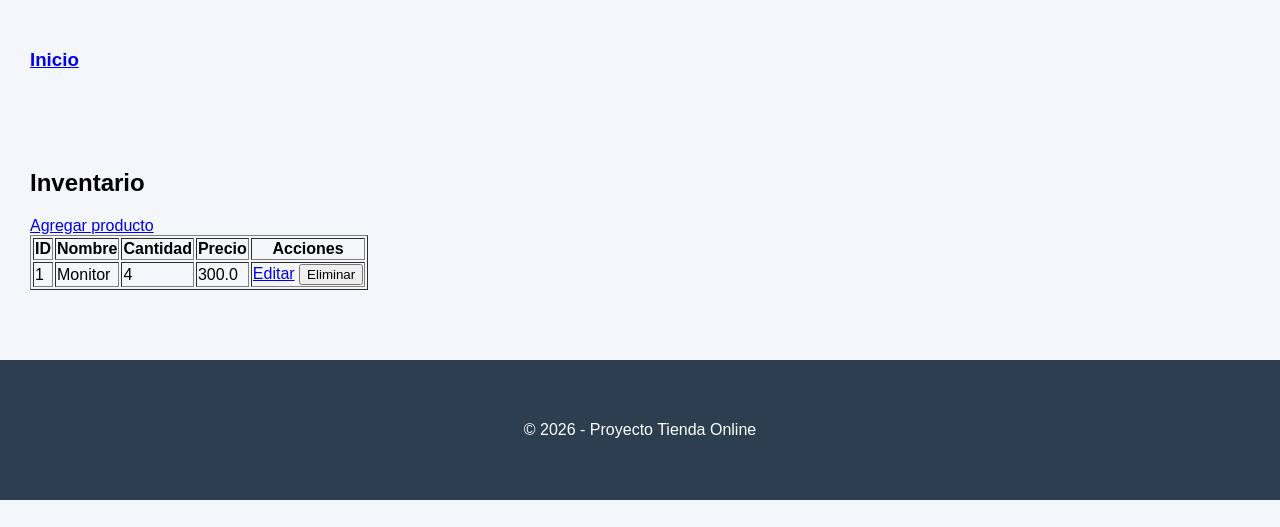
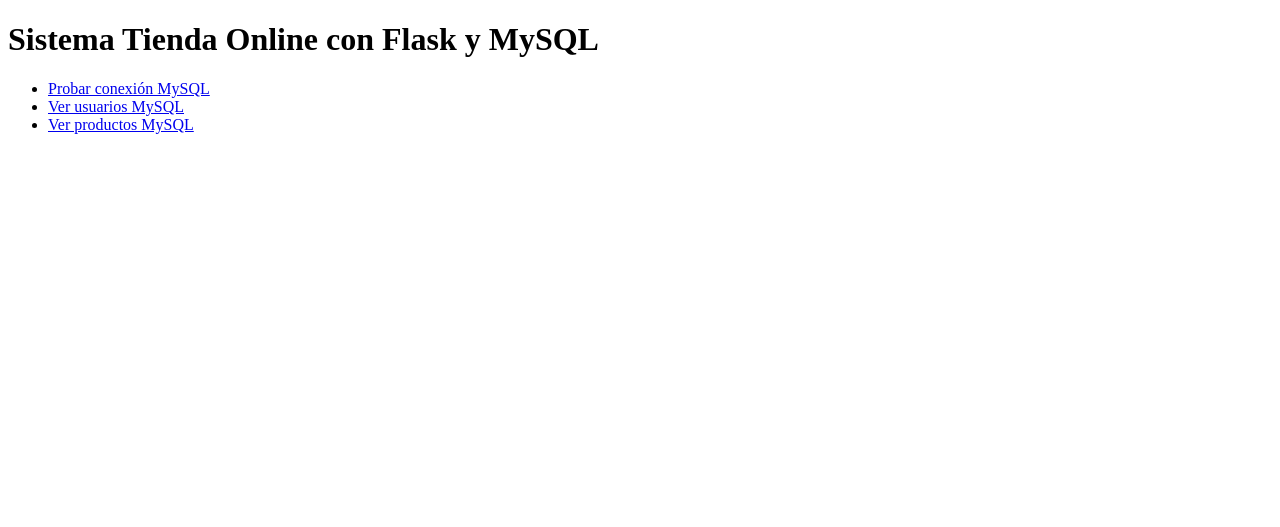
Before and after one commit to beivy27/proyecto_001_TiendaOnline, a Flask app: template templates/index.html in a window 1280 px wide. Shown: the top 527 px of the page. Run offline with Flask 3, Linux system fonts and the light colour scheme; the template is opened without the code that fills it: values that come from a table or form of the project are taken from there, others are empty.

Commit message:
Integracion de MySQL con Flask y consultas basicas

```diff
--- a/app.py
+++ b/app.py
@@ -1,275 +1,50 @@
-import os
-import json
-import csv
+from flask import Flask, render_template
+from conexion.conexion import conectar
 
-from flask import Flask, render_template, request, redirect, url_for, flash
+app = Flask(__name__)
 
-from inventario.db import db
-from inventario.productos import Producto
+@app.route('/')
+def index():
+    return render_template('index.html')
 
-# =========================
-# Config
-# =========================
-BASE_DIR = os.path.abspath(os.path.dirname(__file__))
-DB_PATH = os.path.join(BASE_DIR, "inventario.db")
+@app.route('/test_db')
+def test_db():
+    try:
+        conexion = conectar()
+        cursor = conexion.cursor()
+        cursor.execute("SHOW TABLES;")
+        tablas = cursor.fetchall()
+        cursor.close()
+        conexion.close()
+        return f"Conexión exitosa. Tablas: {tablas}"
+    except Exception as e:
+        return f"Error de conexión: {e}"
 
-DATA_DIR = os.path.join(BASE_DIR, "inventario", "data")
-TXT_PATH = os.path.join(DATA_DIR, "datos.txt")
-JSON_PATH = os.path.join(DATA_DIR, "datos.json")
-CSV_PATH = os.path.join(DATA_DIR, "datos.csv")
+@app.route('/usuarios_mysql')
+def usuarios_mysql():
+    try:
+        conexion = conectar()
+        cursor = conexion.cursor()
+        cursor.execute("SELECT * FROM usuarios;")
+        usuarios = cursor.fetchall()
+        cursor.close()
+        conexion.close()
+        return render_template('usuarios_mysql.html', usuarios=usuarios)
+    except Exception as e:
+        return f"Error al consultar usuarios: {e}"
 
+@app.route('/productos_mysql')
+def productos_mysql():
+    try:
+        conexion = conectar()
+        cursor = conexion.cursor()
+        cursor.execute("SELECT * FROM productos;")
+        productos = cursor.fetchall()
+        cursor.close()
+        conexion.close()
+        return render_template('productos_mysql.html', productos=productos)
+    except Exception as e:
+        return f"Error al consultar productos: {e}"
 
-def ensure_data_files():
-    """Crea carpeta y archivos si no existen."""
-    os.makedirs(DATA_DIR, exist_ok=True)
-
-    if not os.path.exists(TXT_PATH):
-        with open(TXT_PATH, "w", encoding="utf-8") as f:
-            f.write("")
-
-    if not os.path.exists(JSON_PATH):
-        with open(JSON_PATH, "w", encoding="utf-8") as f:
-            json.dump([], f, ensure_ascii=False, indent=2)
-
-    if not os.path.exists(CSV_PATH):
-        with open(CSV_PATH, "w", newline="", encoding="utf-8") as f:
-            writer = csv.writer(f)
-            writer.writerow(["nombre", "precio", "cantidad"])
-
-
-def read_txt_rows():
-    """Lee TXT como líneas tipo: nombre,precio,cantidad"""
-    rows = []
-    if not os.path.exists(TXT_PATH):
-        return rows
-
-    with open(TXT_PATH, "r", encoding="utf-8") as f:
-        for line in f:
-            line = line.strip()
-            if not line:
-                continue
-            parts = [p.strip() for p in line.split(",")]
-            if len(parts) != 3:
-                continue
-            rows.append({"nombre": parts[0], "precio": parts[1], "cantidad": parts[2]})
-    return rows
-
-
-def append_txt_row(nombre: str, precio: str, cantidad: str):
-    with open(TXT_PATH, "a", encoding="utf-8") as f:
-        f.write(f"{nombre},{precio},{cantidad}\n")
-
-
-def read_json_rows():
-    if not os.path.exists(JSON_PATH):
-        return []
-    try:
-        with open(JSON_PATH, "r", encoding="utf-8") as f:
-            data = json.load(f)
-            if isinstance(data, list):
-                return data
-    except Exception:
-        pass
-    return []
-
-
-def append_json_row(row: dict):
-    data = read_json_rows()
-    data.append(row)
-    with open(JSON_PATH, "w", encoding="utf-8") as f:
-        json.dump(data, f, ensure_ascii=False, indent=2)
-
-
-def read_csv_rows():
-    rows = []
-    if not os.path.exists(CSV_PATH):
-        return rows
-
-    with open(CSV_PATH, "r", newline="", encoding="utf-8") as f:
-        reader = csv.DictReader(f)
-        for r in reader:
-            # r ya trae keys nombre, precio, cantidad
-            if not r.get("nombre"):
-                continue
-            rows.append(
-                {
-                    "nombre": r.get("nombre", ""),
-                    "precio": r.get("precio", ""),
-                    "cantidad": r.get("cantidad", ""),
-                }
-            )
-    return rows
-
-
-def append_csv_row(nombre: str, precio: str, cantidad: str):
-    with open(CSV_PATH, "a", newline="", encoding="utf-8") as f:
-        writer = csv.writer(f)
-        writer.writerow([nombre, precio, cantidad])
-
-
-def validate_nombre_precio_cantidad(nombre: str, precio: str, cantidad: str):
-    nombre = (nombre or "").strip()
-    precio = (precio or "").strip()
-    cantidad = (cantidad or "").strip()
-
-    if not nombre or not precio or not cantidad:
-        return False, "Completa nombre, precio y cantidad."
-
-    try:
-        precio_f = float(precio)
-        if precio_f < 0:
-            return False, "El precio no puede ser negativo."
-    except Exception:
-        return False, "Precio inválido. Usa un número (ej: 12.50)."
-
-    try:
-        cantidad_i = int(cantidad)
-        if cantidad_i < 0:
-            return False, "La cantidad no puede ser negativa."
-    except Exception:
-        return False, "Cantidad inválida. Usa un entero (ej: 5)."
-
-    return True, ""
-
-
-# =========================
-# App
-# =========================
-app = Flask(__name__)
-app.config["SECRET_KEY"] = "clave123"
-app.config["SQLALCHEMY_DATABASE_URI"] = f"sqlite:///{DB_PATH}"
-app.config["SQLALCHEMY_TRACK_MODIFICATIONS"] = False
-
-db.init_app(app)
-
-# Crear tablas y archivos al iniciar
-with app.app_context():
-    ensure_data_files()
-    db.create_all()
-
-
-# =========================
-# Rutas generales
-# =========================
-@app.route("/")
-def home():
-    return redirect(url_for("productos"))
-
-
-# =========================
-# CRUD Productos (SQLAlchemy)
-# =========================
-@app.route("/productos", methods=["GET", "POST"])
-def productos():
-    if request.method == "POST":
-        nombre = request.form.get("nombre")
-        precio = request.form.get("precio")
-        cantidad = request.form.get("cantidad")
-
-        ok, msg = validate_nombre_precio_cantidad(nombre, precio, cantidad)
-        if not ok:
-            flash(msg, "error")
-            return redirect(url_for("productos"))
-
-        nuevo = Producto(
-            nombre=nombre.strip(),
-            precio=float(precio),
-            cantidad=int(cantidad),
-        )
-        db.session.add(nuevo)
-        db.session.commit()
-        flash("Producto guardado ✅", "ok")
-        return redirect(url_for("productos"))
-
-    lista = Producto.query.order_by(Producto.id.asc()).all()
-    return render_template("producto.html", productos=lista)
-
-
-@app.route("/editar/<int:id>", methods=["GET", "POST"])
-def editar(id):
-    prod = Producto.query.get_or_404(id)
-
-    if request.method == "POST":
-        nombre = request.form.get("nombre")
-        precio = request.form.get("precio")
-        cantidad = request.form.get("cantidad")
-
-        ok, msg = validate_nombre_precio_cantidad(nombre, precio, cantidad)
-        if not ok:
-            flash(msg, "error")
-            return redirect(url_for("editar", id=id))
-
-        prod.nombre = nombre.strip()
-        prod.precio = float(precio)
-        prod.cantidad = int(cantidad)
-
-        db.session.commit()
-        flash("Producto actualizado ✅", "ok")
-        return redirect(url_for("productos"))
-
-    return render_template("editar.html", producto=prod)
-
-
-@app.route("/eliminar/<int:id>")
-def eliminar(id):
-    prod = Producto.query.get_or_404(id)
-    db.session.delete(prod)
-    db.session.commit()
-    flash("Producto eliminado ✅", "ok")
-    return redirect(url_for("productos"))
-
-
-# =========================
-# Persistencia TXT / JSON / CSV
-# =========================
-@app.route("/datos", methods=["GET", "POST"])
-def datos():
-    ensure_data_files()
-
-    if request.method == "POST":
-        nombre = request.form.get("nombre")
-        precio = request.form.get("precio")
-        cantidad = request.form.get("cantidad")
-        formato = (request.form.get("formato") or "").lower().strip()
-
-        ok, msg = validate_nombre_precio_cantidad(nombre, precio, cantidad)
-        if not ok:
-            flash(msg, "error")
-            return redirect(url_for("datos"))
-
-        row = {"nombre": nombre.strip(), "precio": str(precio).strip(), "cantidad": str(cantidad).strip()}
-
-        if formato == "txt":
-            append_txt_row(row["nombre"], row["precio"], row["cantidad"])
-            flash("Guardado en TXT ✅", "ok")
-        elif formato == "json":
-            append_json_row(row)
-            flash("Guardado en JSON ✅", "ok")
-        elif formato == "csv":
-            append_csv_row(row["nombre"], row["precio"], row["cantidad"])
-            flash("Guardado en CSV ✅", "ok")
-        else:
-            flash("Selecciona un formato (TXT/JSON/CSV).", "error")
-
-        return redirect(url_for("datos"))
-
-    # GET: leer todo y mostrar
-    datos_txt = read_txt_rows()
-    datos_json = read_json_rows()
-    datos_csv = read_csv_rows()
-
-    return render_template(
-        "datos.html",
-        datos_txt=datos_txt,
-        datos_json=datos_json,
-        datos_csv=datos_csv,
-    )
-
-
-# =========================
-# Run
-# =========================
-if __name__ == "__main__":
-    # Si te vuelve a salir "Port 5000 in use", cambia a 5001:
-    # app.run(debug=True, port=5001)
+if __name__ == '__main__':
     app.run(debug=True)
--- a/templates/index.html
+++ b/templates/index.html
@@ -1,32 +1,16 @@
-{% extends "base.html" %}
-{% block content %}
+<!DOCTYPE html>
+<html lang="es">
+<head>
+    <meta charset="UTF-8">
+    <title>Inicio - Tienda Online</title>
+</head>
+<body>
+    <h1>Sistema Tienda Online con Flask y MySQL</h1>
 
-<h2>Inventario</h2>
-<a href="{{ url_for('agregar') }}">Agregar producto</a>
-
-<table border="1">
-<tr>
-<th>ID</th>
-<th>Nombre</th>
-<th>Cantidad</th>
-<th>Precio</th>
-<th>Acciones</th>
-</tr>
-
-{% for p in productos %}
-<tr>
-<td>{{ p.id }}</td>
-<td>{{ p.nombre }}</td>
-<td>{{ p.cantidad }}</td>
-<td>{{ p.precio }}</td>
-<td>
-<a href="{{ url_for('editar', id=p.id) }}">Editar</a>
-<form action="{{ url_for('eliminar', id=p.id) }}" method="POST" style="display:inline;">
-<button type="submit">Eliminar</button>
-</form>
-</td>
-</tr>
-{% endfor %}
-</table>
-
-{% endblock %}
+    <ul>
+        <li><a href="/test_db">Probar conexión MySQL</a></li>
+        <li><a href="/usuarios_mysql">Ver usuarios MySQL</a></li>
+        <li><a href="/productos_mysql">Ver productos MySQL</a></li>
+    </ul>
+</body>
+</html>
```
Also changed, not shown: conexion/conexion.py (added, +10 -0 lines), templates/productos_mysql.html (added, +29 -0 lines), templates/usuarios_mysql.html (added, +27 -0 lines).
